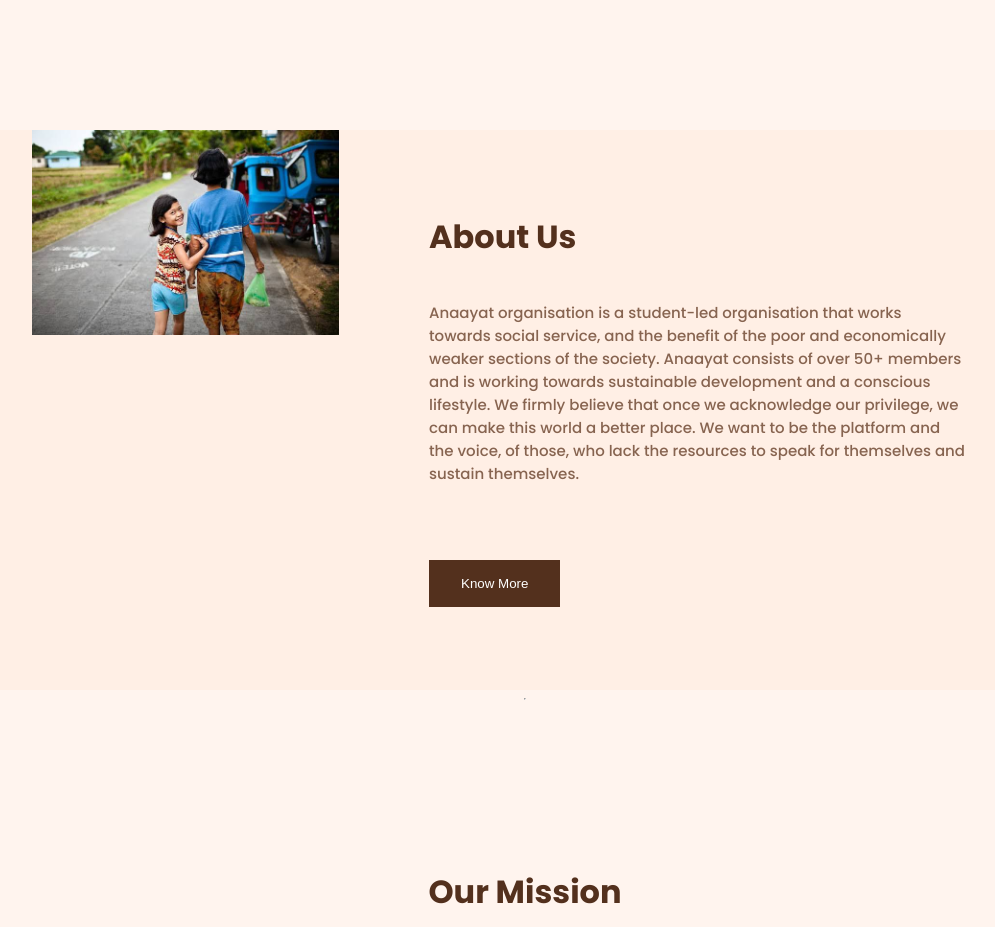
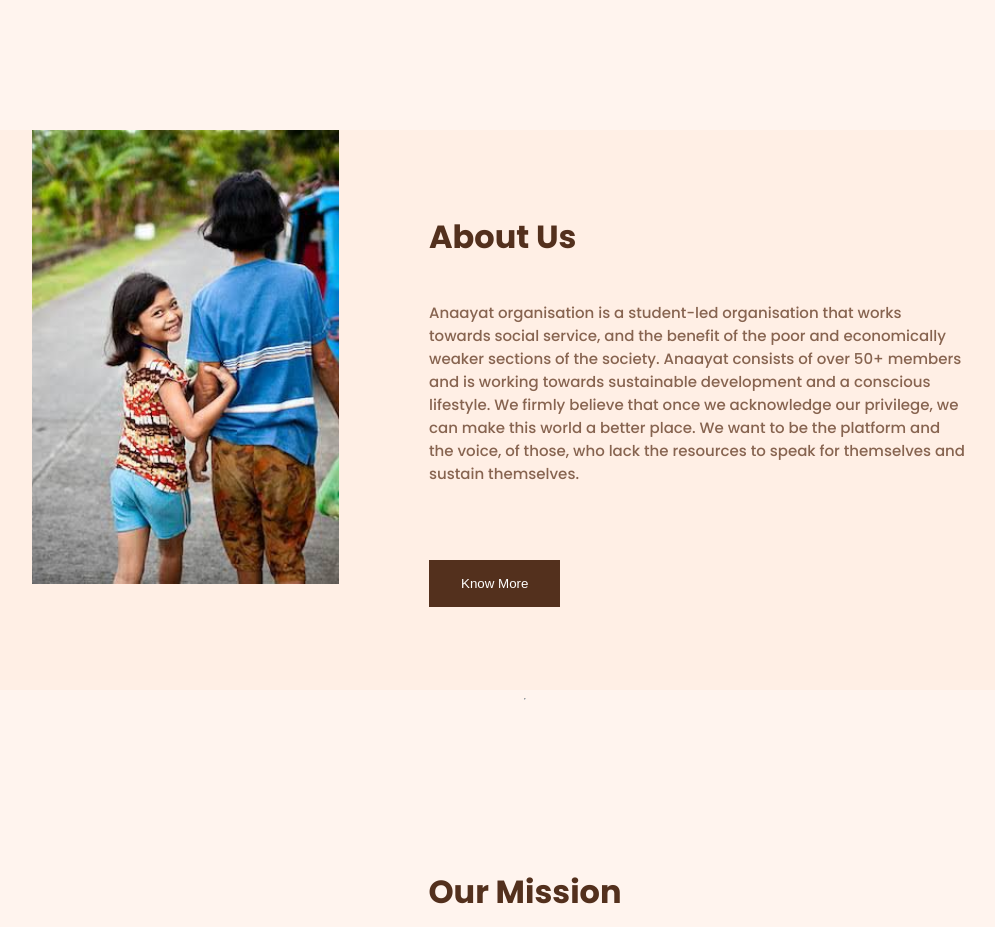
Before and after one commit to vatsal-06/anaayat-website, a Next.js app: page / in a window 1280 px wide. Shown: the part 1040-1967 px from the top of the page, without its empty margins (115-1110 px from the left). Built offline with nearby package versions, Linux system fonts and the light colour scheme.

Commit message:
fixed image

```diff
--- a/pages/index.js
+++ b/pages/index.js
@@ -14,7 +14,7 @@ export default function Home() {
     <div className="home__container">
       <Navbar />
       <Head>
-        <title>Create Next App</title>
+        <title>Anaayat</title>
         <meta name="description" content="Generated by create next app" />
         <link rel="icon" href="/favicon.ico" />
       </Head>
@@ -51,7 +51,7 @@ export default function Home() {
         <hr className="home__hr" />
         <div className="home__about">
           <div className="home__about-image-container">
-            <Image className="home__about-image" src={pov8} alt="image" />
+            <Image className="home__about-image" src={pov8} alt="image" height='591%' width='400%'/>
           </div>
           <div className="home__about-info">
             <div className="home__about-title">About Us</div>
--- a/styles/home.css
+++ b/styles/home.css
@@ -102,14 +102,13 @@
 }
 
 .home__about-image-container {
-  max-width: 24vw;
+  width: 24vw;
   height: 70vh;
 }
 
 .home__about-image {
   object-fit: cover;
-  max-width: 24vw;
-  max-height: 70vh;
+  width: 80%;
 }
 
 .home__about-title {
```
